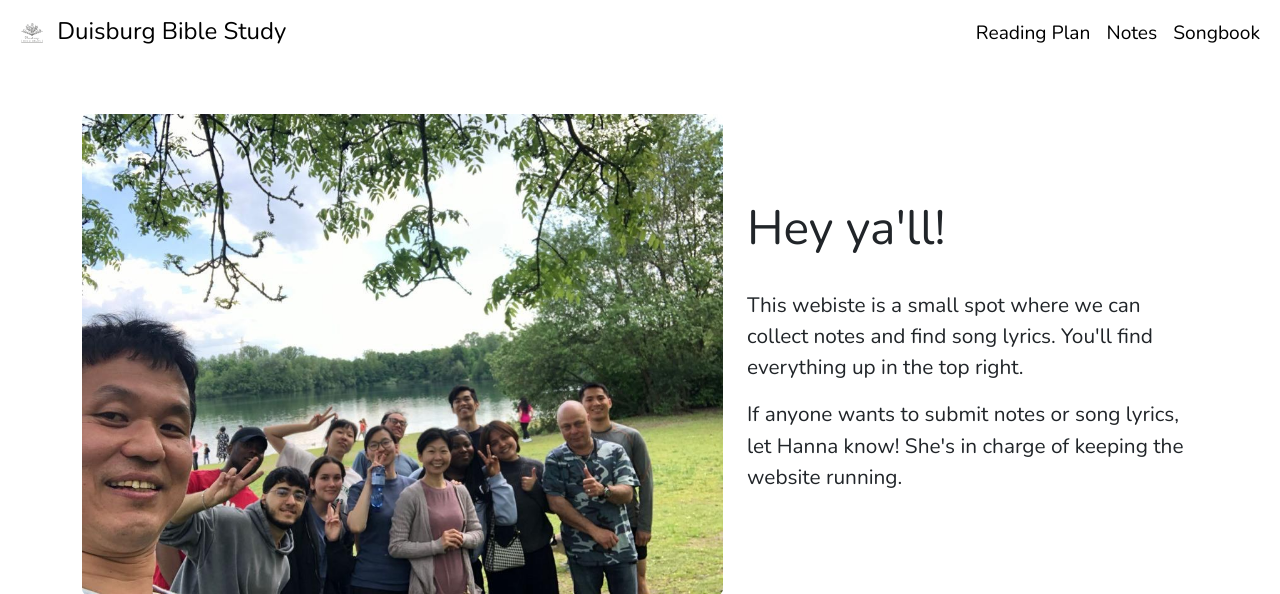
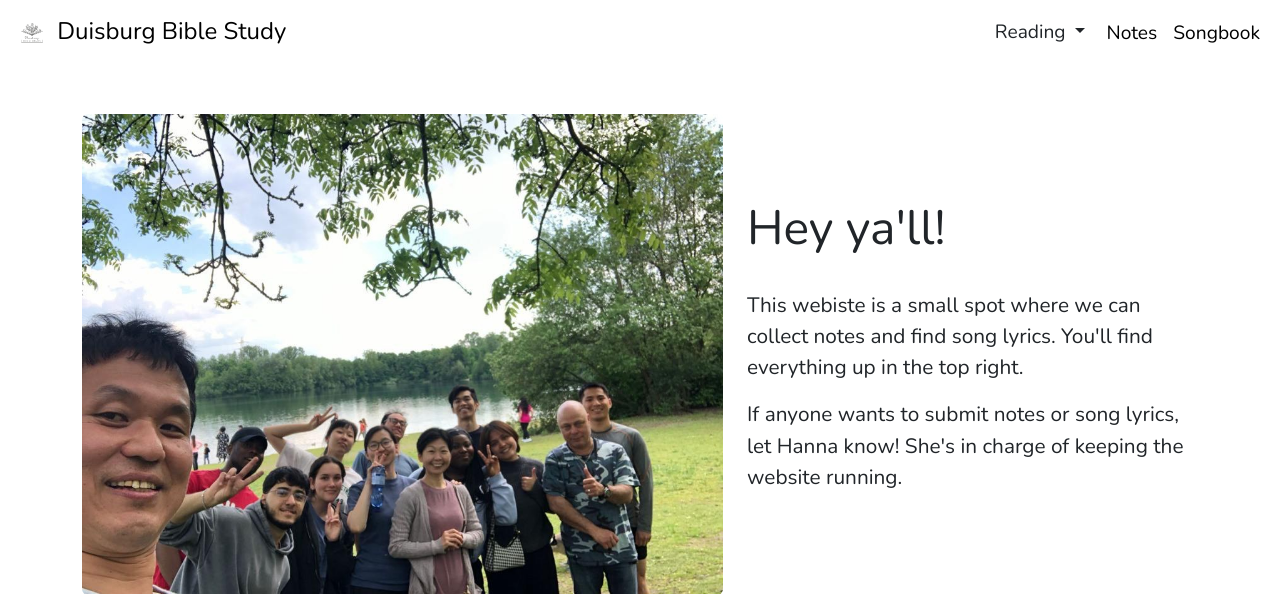
Before and after one commit to hannaesong/duisburg-bible, a Django app: page / in a window 1280 px wide. Shown: the top 594 px of the page. Run offline with Django 4.2, Linux system fonts and the light colour scheme.

Commit message:
Added Revelations to the navbar

```diff
--- a/mysite/templates/mysite/base.html
+++ b/mysite/templates/mysite/base.html
@@ -6,7 +6,7 @@
     <meta charset="utf-8">
     <meta name="viewport" content="width=device-width, initial-scale=1">
     <!-- Bootstrap CSS -->
-    <link rel="stylesheet" href="https://cdn.jsdelivr.net/npm/bootstrap@5.3.0/dist/css/bootstrap.min.css" rel="stylesheet" integrity="sha384-9ndCyUaIbzAi2FUVXJi0CjmCapSmO7SnpJef0486qhLnuZ2cdeRhO02iuK6FUUVM" crossorigin="anonymous">
+    <link href="https://cdn.jsdelivr.net/npm/bootstrap@5.3.3/dist/css/bootstrap.min.css" rel="stylesheet" integrity="sha384-QWTKZyjpPEjISv5WaRU9OFeRpok6YctnYmDr5pNlyT2bRjXh0JMhjY6hW+ALEwIH" crossorigin="anonymous">
 
     <!-- Custom CSS-->
     <link rel="stylesheet" href="{% static 'mysite/custom.css' %}">
@@ -45,9 +45,16 @@
         </button>
         <div class="collapse navbar-collapse justify-content-end" id="navbarSupportedContent">
           <ul class="navbar-nav mb-2 mb-lg-0">
-            <li class="nav-item">
-              <a class="nav-link" href="{% static 'mysite/March-May24.pdf' %}" style="font-size: 1.2em;">Reading Plan</a>
-            </li>
+            <div class="dropdown">
+              <button class="btn dropdown-toggle" type="button" data-bs-toggle="dropdown" style="font-size: 1.2em;" aria-expanded="false">
+                Reading
+              </button>
+              <ul class="dropdown-menu">
+                <li><a class="dropdown-item" href="{% static 'mysite/March-May24.pdf' %} " style="font-size: 1.1em;">Bible Plan</a></li>
+                <li><a class="dropdown-item" href="{% static 'mysite/Revelation.pdf' %}" style="font-size: 1.1em;">Revelations</a></li>
+              </ul>
+            </div>
+
             <li class="nav-item">
               <a class="nav-link" href="{% url 'note:allnotes' %}" style="font-size: 1.2em;">Notes</a>
             </li>
@@ -63,9 +70,8 @@
     {% block content %}{% endblock %}
 
     <!-- CDN stuff -->
-    <script src="https://cdn.jsdelivr.net/npm/bootstrap@5.3.0/dist/js/bootstrap.bundle.min.js" integrity="sha384-geWF76RCwLtnZ8qwWowPQNguL3RmwHVBC9FhGdlKrxdiJJigb/j/68SIy3Te4Bkz" crossorigin="anonymous"></script>
+    <script src="https://cdn.jsdelivr.net/npm/bootstrap@5.3.3/dist/js/bootstrap.bundle.min.js" integrity="sha384-YvpcrYf0tY3lHB60NNkmXc5s9fDVZLESaAA55NDzOxhy9GkcIdslK1eN7N6jIeHz" crossorigin="anonymous"></script>
     <script src="https://cdn.jsdelivr.net/npm/@popperjs/core@2.11.8/dist/umd/popper.min.js" integrity="sha384-I7E8VVD/ismYTF4hNIPjVp/Zjvgyol6VFvRkX/vR+Vc4jQkC+hVqc2pM8ODewa9r" crossorigin="anonymous"></script>
-    <script src="https://cdn.jsdelivr.net/npm/bootstrap@5.3.0/dist/js/bootstrap.min.js" integrity="sha384-fbbOQedDUMZZ5KreZpsbe1LCZPVmfTnH7ois6mU1QK+m14rQ1l2bGBq41eYeM/fS" crossorigin="anonymous"></script>
     <script src="https://cdn.jsdelivr.net/npm/masonry-layout@4.2.2/dist/masonry.pkgd.min.js" integrity="sha384-GNFwBvfVxBkLMJpYMOABq3c+d3KnQxudP/mGPkzpZSTYykLBNsZEnG2D9G/X/+7D" crossorigin="anonymous" async></script>
   </body>
   <footer class="text-muted py-5">
```
Also changed, not shown: 1 other file.
